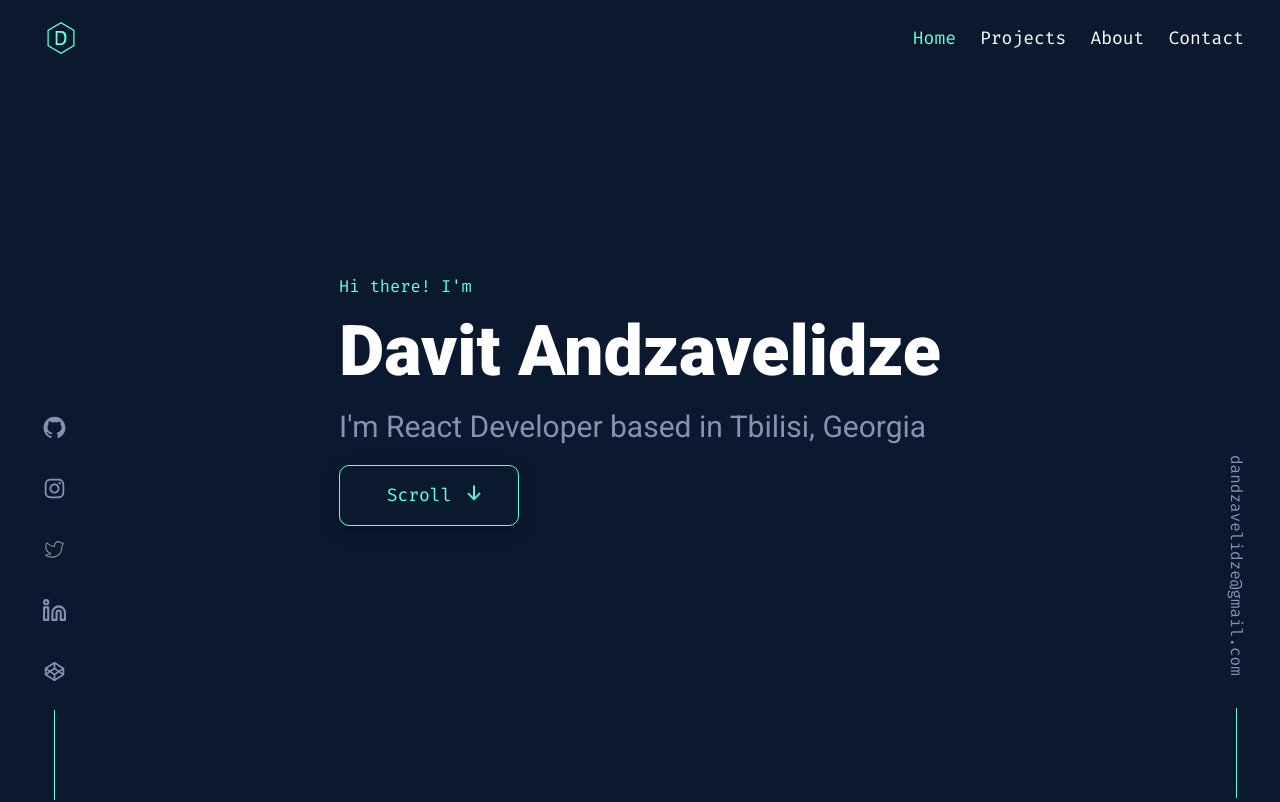
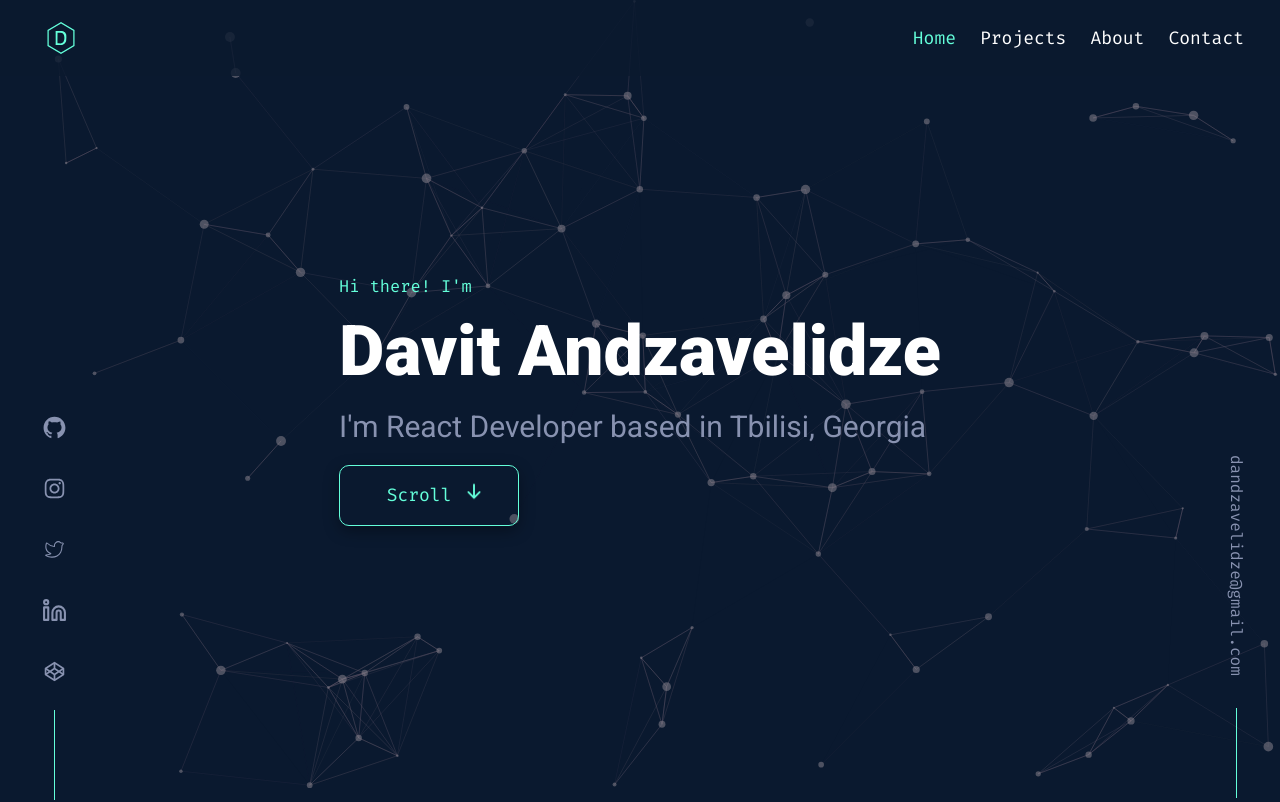
Before and after one commit to DavitAndzavelidze/portfolio-web, a React (Vite) app: page / in a window 1280 px wide. Shown: the top 802 px of the page. Built offline with nearby package versions, Linux system fonts and the light colour scheme.

Commit message:
add particlesContainer animation

```diff
--- a/package.json
+++ b/package.json
@@ -14,7 +14,9 @@
     "react-dom": "^18.2.0",
     "react-icons": "^4.8.0",
     "react-router-dom": "^6.16.0",
-    "react-scroll": "^1.8.9"
+    "react-scroll": "^1.8.9",
+    "react-tsparticles": "^2.12.2",
+    "tsparticles": "^2.12.0"
   },
   "devDependencies": {
     "@types/react": "^18.0.28",
--- a/src/components/Home.jsx
+++ b/src/components/Home.jsx
@@ -8,15 +8,16 @@
 import { FiLinkedin } from "react-icons/fi";
 import { CiTwitter } from "react-icons/ci";
 import "../app.css";
+import ParticlesContainer from "./ParticlesContainer";
 
 export default function Home() {
   return (
     <>
       <div
         id="home"
-        className="w-full h-screen flex flex-col justify-center items-center gap-[20px] relative md:items-start  lg:ml-[0px] md:ml-[2rem]"
+        className="w-full h-screen flex flex-col justify-center items-center gap-[20px] relative md:items-start  lg:ml-[0px] md:ml-[2rem] "
       >
-        <div className="flex flex-col justify-center items-start w-[280px] md:w-full lg:items-center lg:mx-auto">
+        <div className="flex flex-col justify-center items-start w-[280px] md:w-full lg:items-center lg:mx-auto z-30">
           <div className="flex flex-col justify-center items-start">
             <p className="text-[14px] md:text-[20px] lg:text-[17px] text-[--green]  fontFira ">
               Hi there! I'm
@@ -48,6 +49,7 @@
             </div>
           </div>
         </div>
+        <ParticlesContainer />
       </div>
       <div className="lg:fixed lg:left-0 lg:bottom-0 lg:flex lg:justify-between lg:items-center lg:w-full lg:text-[--textLight] hidden">
         <div className="lg:flex lg:flex-col lg:text-[25px] lg:gap-[1rem] lg:ml-[2rem] lg:after:content-[''] lg:after:w-[1px] lg:after:h-[90px] lg:after:block lg:after:bg-[--green] lg:after:mx-auto lg:cursor-pointer">
--- /dev/null
+++ b/src/components/ParticlesContainer.jsx
@@ -0,0 +1,93 @@
+import React, { useCallback } from "react";
+import { Particles } from "react-tsparticles";
+import { loadFull } from "tsparticles";
+
+const ParticlesContainer = () => {
+  const particlesInit = useCallback(async (engine) => {
+    await loadFull(engine);
+  }, []);
+  const particlesLoaded = useCallback(async () => {}, []);
+  return (
+    <Particles
+      className="w-full h-full absolute translate-z-0"
+      id="tsparticles"
+      init={particlesInit}
+      loaded={particlesLoaded}
+      options={{
+        fullScreen: { enable: false },
+        background: {
+          color: {
+            value: "",
+          },
+        },
+        fpsLimit: 120,
+        interactivity: {
+          events: {
+            onClick: {
+              enable: false,
+              mode: "push",
+            },
+            onHover: {
+              enable: true,
+              mode: "repulse",
+            },
+            resize: true,
+          },
+          modes: {
+            push: {
+              quantity: 90,
+            },
+            repulse: {
+              distance: 200,
+              duration: 0.4,
+            },
+          },
+        },
+        particles: {
+          color: {
+            value: "#8f8a94",
+          },
+          links: {
+            color: "#5d5466",
+            distance: 150,
+            enable: true,
+            opacity: 0.5,
+            width: 1,
+          },
+          collisions: {
+            enable: true,
+          },
+          move: {
+            direction: "none",
+            enable: true,
+            outModes: {
+              default: "bounce",
+            },
+            random: false,
+            speed: 1,
+            straight: false,
+          },
+          number: {
+            density: {
+              enable: true,
+              area: 800,
+            },
+            value: 80,
+          },
+          opacity: {
+            value: 0.5,
+          },
+          shape: {
+            type: "circle",
+          },
+          size: {
+            value: { min: 1, max: 5 },
+          },
+        },
+        detectRetina: true,
+      }}
+    />
+  );
+};
+
+export default ParticlesContainer;
--- a/src/components/ProjectsData.jsx
+++ b/src/components/ProjectsData.jsx
@@ -3,6 +3,7 @@
 import MayMakine from "../assets/maycapitalmakine.png";
 import Movies from "../assets/movies.png";
 import Offroad from "../assets/offroad.png";
+import Lidya from "../assets/lidya.png";
 import { FiGithub } from "react-icons/fi";
 import { FiExternalLink } from "react-icons/fi";
 
@@ -62,4 +63,15 @@
     siteInfo: `This is a landing website dedicated to offroad adventures, constructed using Next.js and Tailwind CSS, featuring engaging animations powered by Framer Motion.`,
     buildIn: `Next JS Tailwind CSS Framer Motion`,
   },
+  {
+    id: 5,
+    image: [Lidya],
+    liveSite: <FiExternalLink />,
+    github: <FiGithub />,
+    liveLink: "https://lidyanet.com/",
+    githubCode: "https://github.com/DavitAndzavelidze/lidya",
+    websiteTitle: "Lidya",
+    siteInfo: `The website can provide information about construction company, including their qualifications, contacts and experience.`,
+    buildIn: `Next JS Tailwind CSS Framer Motion`,
+  },
 ];
```
Also changed, not shown: src/assets/lidya.png (added), 1 other file (tests, documents, lock files or other folders).
